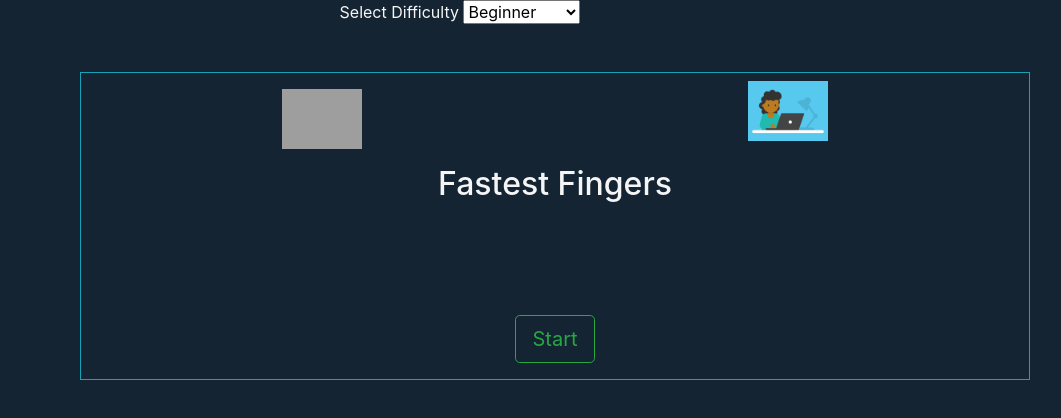
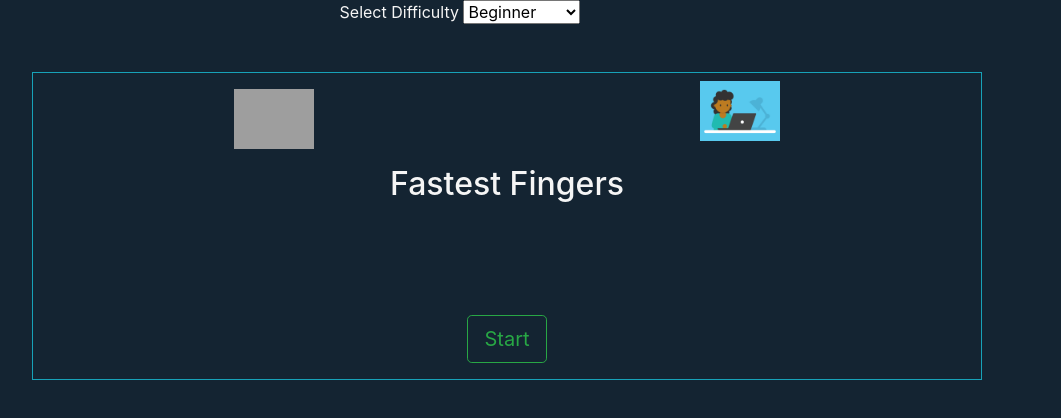
Before and after one commit to stavio12/Fastest-Fingers, a plain HTML site: page index.html in a window 1280 px wide. Shown: the whole page, without its empty margins (180-1241 px from the left). Drawn offline with Linux system fonts and the light colour scheme; grey boxes are pictures that could not be loaded.

Commit message:
Update index.html

```diff
--- a/index.html
+++ b/index.html
@@ -51,7 +51,7 @@ body{
     </form>
 <div class="row">
 
-    <div class="col-12 col-md-10 ml-auto border border-info mt-5">
+    <div class="col-12 col-md-10 mr-5 ml-auto border border-info mt-5">
 <div id="game">
  <div  class="row text-center p-2">
 
```
